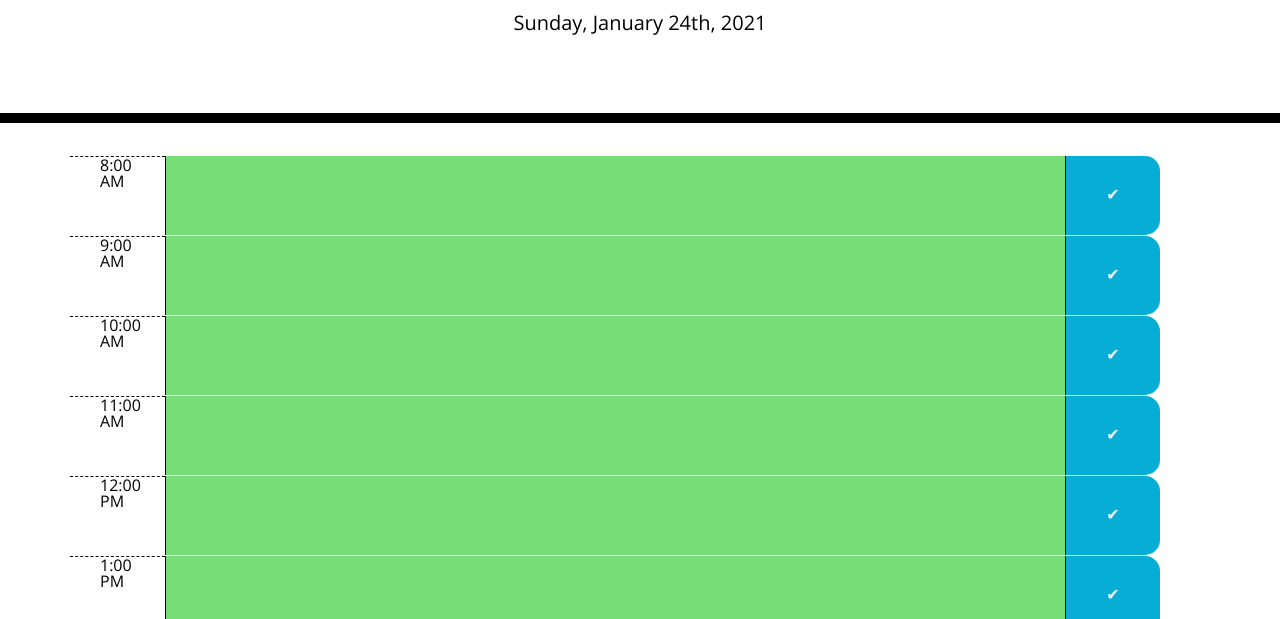
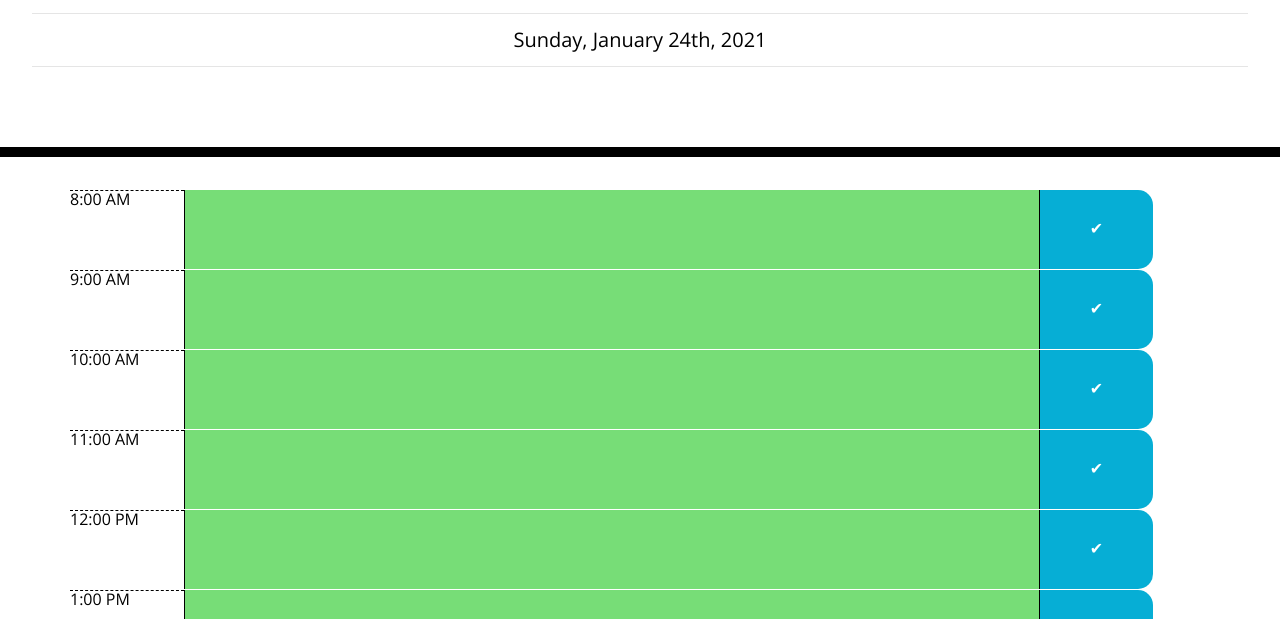
Before and after one commit to charvey0/Work-Day-Scheduler, a plain HTML site: page index.html in a window 1280 px wide. Shown: the part 181-800 px from the top of the page. Drawn offline with nearby package versions, Linux system fonts and the light colour scheme.

Commit message:
added a hr element above and below the current date

```diff
--- a/index.html
+++ b/index.html
@@ -26,7 +26,9 @@
     <header class="jumbotron">
       <h1 class="display-3">Work Day Scheduler</h1>
       <p class="lead">A simple calendar app for scheduling your work day</p>
+      <hr>
       <p id="currentDay" class="lead"></p>
+      <hr>
     </header>
     <div id="time-slots" class="container">
     </div>
--- a/script.js
+++ b/script.js
@@ -10,7 +10,6 @@ function init() {
         hours.push(i);
     }
 
-
     for (var i=0 ; i<hours.length ; i++) {
         if (hours[i]<13) {
             if (hours[i] == 12) {
@@ -22,11 +21,11 @@ function init() {
             var time = hours[i]-12+":00 PM";
         }
         var tasks = getTasks("task"+hours[i]);
-        var html = "<div class='row'><div class='hour col-sm-1'><div class='time-block col-sm-1'>";
+        var html = "<div class='row'><div class='hour'><div value='"+hours[i]+" class='time-block col-sm-1'>";
         html += time;
         html += "</div></div><textarea id='task"+hours[i]+"' class='future description'>";
         html += tasks;
-        html += "</textarea><div value='"+hours[i]+"' class='saveBtn col-sm-1'>✔</div></div>";
+        html += "</textarea><div value='"+hours[i]+"' class='saveBtn'>✔</div></div>";
         slots.append(html);
     }
 
--- a/style.css
+++ b/style.css
@@ -11,7 +11,7 @@ textarea{
   color: #000000;
   border-left: 1px solid black;
   padding: 10px;
-  width: 900px;
+  width: 75%;
 }
 
 .jumbotron {
@@ -31,6 +31,10 @@ textarea{
   border-radius: 15px;
 }
 
+#time-slots {
+  margin-bottom: 30px;
+}
+
 .row {
   white-space: pre-wrap;
   height: 80px;
@@ -41,6 +45,7 @@ textarea{
   background-color: #ffffff;
   color: #000000;
   border-top: 1px dashed #000000;
+  width: 10%;
 }
 
 .past {
@@ -66,6 +71,7 @@ textarea{
   color: white;
   text-align: center;
   padding-top:30px;
+  width: 10%;
 
 }
 
```
